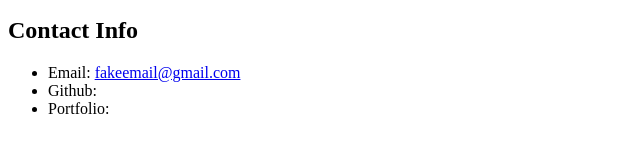
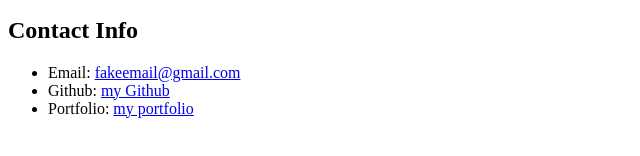
Before and after one commit to kechamberlin/HW-Wireframe, a plain HTML site: page index.html in a window 1280 px wide. Shown: the part 182-338 px from the top of the page, without its empty margins (0-640 px from the left). Drawn offline with Linux system fonts and the light colour scheme.

Commit message:
Added github and portfolio links

```diff
--- a/index.html
+++ b/index.html
@@ -16,9 +16,9 @@
 
     <h2>Contact Info</h2>
     <ul>
-        <li>Email: <a href="mailto:fakeemail@gmail.com">fakeemail@gmail.com</a> </li>
-        <li>Github:</li>
-        <li>Portfolio:</li>
+        <li>Email: <a href="mailto:fakeemail@gmail.com">fakeemail@gmail.com</a></li>
+        <li>Github: <a href="github.com">my Github</a></li>
+        <li>Portfolio: <a href="#">my portfolio</a> </li>
     </ul>
 </body>
 </html>
```
